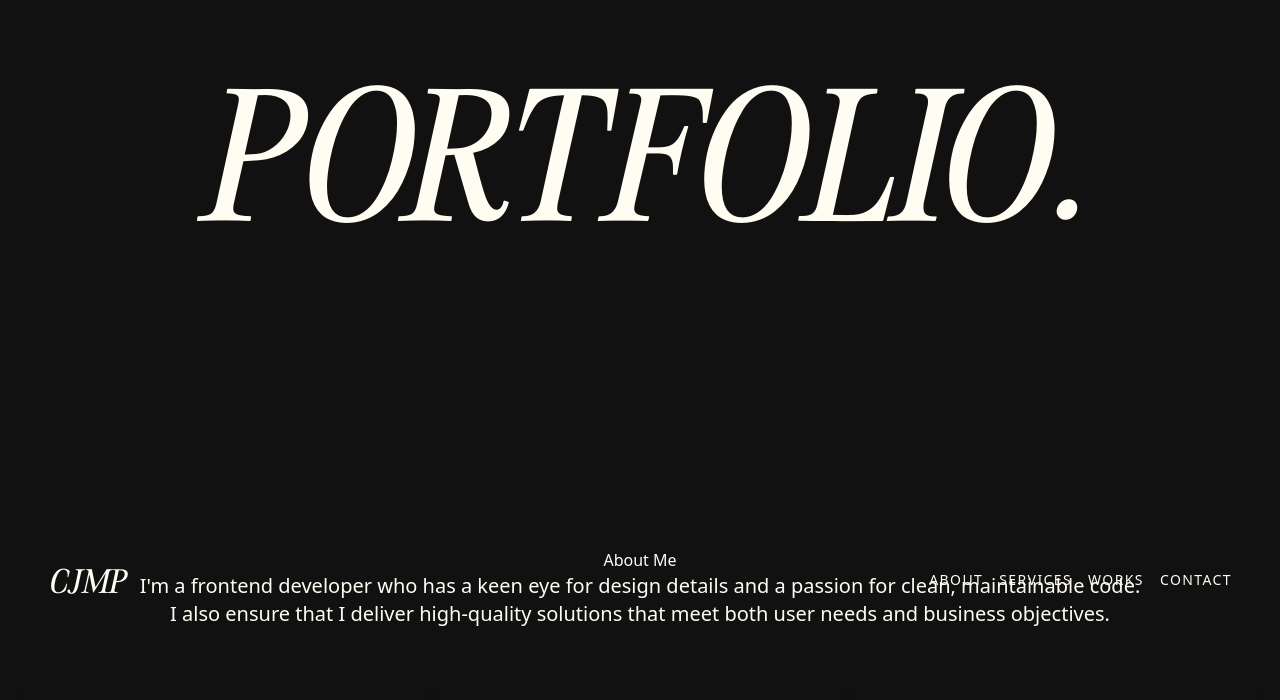
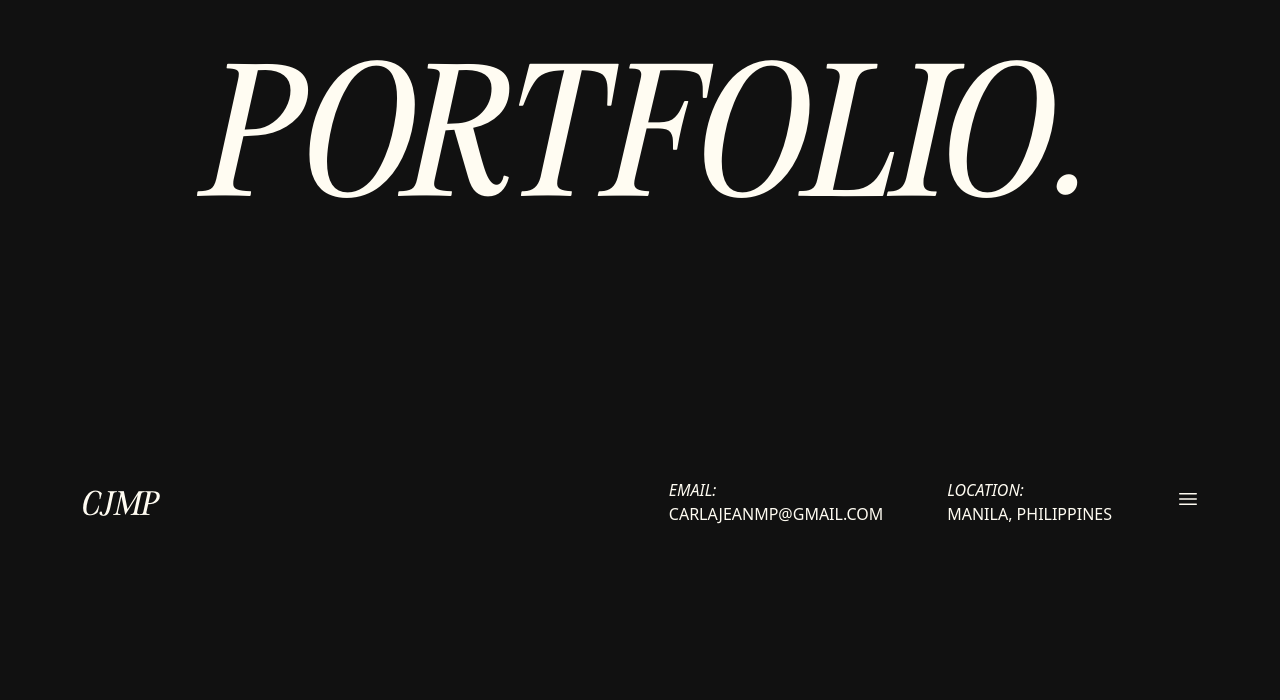
Before and after one commit to karagit/foliobycj, a Next.js app: page / in a window 1280 px wide. Shown: the part 252-952 px from the top of the page. After the commit the page ends 800 px from the top, so only its background shows below. Built offline with nearby package versions, Linux system fonts and the light colour scheme.

Commit message:
Update Banner

```diff
--- a/src/Components/Banner.jsx
+++ b/src/Components/Banner.jsx
@@ -1,13 +1,13 @@
-import NavigationBar from "../Components/NavigationBar";
+import Header from "./Header";
 
 export default function Banner() {
   return (
-    <div className="banner lg:h-screen">
-      <div className="mx-auto max-w-9xl px-6 lg-px-8 h-full">
-        <div className="h-full flex items-center justify-center">
+    <div className="banner h-screen">
+      <div className="px-20 py-5 h-full">
+        <div className="flex items-center justify-center banner-title">
           <h2 className="text-center font-vogue-text-italic">PORTFOLIO.</h2>
         </div>
-        <NavigationBar />
+        <Header />
       </div>
     </div>
   )
--- /dev/null
+++ b/src/Components/Header.jsx
@@ -0,0 +1,22 @@
+import NavigationBar from "./NavigationBar";
+
+export default function Header() {
+  return (
+    <header className="flex items-center justify-between w-full">
+      <a href="#" className="font-vogue-text-italic text-4xl w-1/2">CJMP</a>
+      <div className="flex justify-end items-center w-1/2 space-x-16">
+        <div className="flex space-x-16">
+          <div>
+            <p className="italic font-medium">EMAIL:</p>
+            <p>CARLAJEANMP@GMAIL.COM</p>
+          </div>
+          <div>
+            <p className="italic font-medium">LOCATION:</p>
+            <p>MANILA, PHILIPPINES</p>
+          </div>
+        </div>
+        <NavigationBar />
+      </div>
+    </header>
+  )
+}
--- a/src/Components/NavigationBar.jsx
+++ b/src/Components/NavigationBar.jsx
@@ -1,5 +1,7 @@
-import { Disclosure } from "@headlessui/react";
-import { XMarkIcon, Bars3BottomRightIcon, DocumentTextIcon, SunIcon } from "@heroicons/react/24/outline";
+"use client";
+import React, { useState } from "react";
+import Link from "next/link";
+import { XMarkIcon, Bars3Icon } from "@heroicons/react/24/outline";
 
 const navigation = [
   { name: "ABOUT", href: "#about" },
@@ -9,61 +11,35 @@ const navigation = [
 ];
 
 export default function NavigationBar() {
+  const [open, setOpen] = useState(false);
+  const [click, setClick] = useState(false);
+
   return (
-    <Disclosure as="nav">
-      {({ open }) => (
-        <>
-          <div className="mx-auto max-w-9xl px-2 sm:px-6 lg-px-8">
-            <div className="relative h-16 flex items-center justify-between">
-              <div className="absolute inset-y-0 right-0 flex items-center sm:hidden">
-                <Disclosure.Button className="color-default relative inline-flex items-center justify-center rounded-md p-2">
-                  <span className="absolute -inset-0.5"/>
-                  <span className="sr-only">Open main menu</span>
-                  {open ? (
-                    <XMarkIcon className="block h-6 w-6" aria-hidden="true" />
-                  ) : (
-                    <Bars3BottomRightIcon className="block h-6 w-6" aria-hidden="true" />
-                  )}
-                </Disclosure.Button>
-              </div>
-              <div className="flex items-center justify-between w-full">
-                <a href="#" className="font-vogue-text-italic text-4xl w-1/2">CJMP</a>
-                <div className="flex w-1/2">
-                  <div className="flex">
+    <nav>
+      <button
+        onClick={() => setOpen(!open)}
+        aria-label="Toggle navigation"
+        className="h-6 w-6"
+      >
+        {open && !click ? (
+          <XMarkIcon className="text-dark-400 relative z-10" />
+        ) : (
+          <Bars3Icon />
+        )}
+      </button>
 
-                  </div>
-                </div>
-                <div className="hidden sm:flex space-x-4">
-                  {navigation.map((item, index) => (
-                    <a
-                      key={index}
-                      href={item.href}
-                      className="tracking-widest text-sm hover:transition-all hover:duration-700 hover:text-accent"
-                    >
-                      {item.name}
-                    </a>
-                  ))}
-                </div>
-              </div>
-            </div>
-          </div>
-
-          <Disclosure.Panel className="sm:hidden">
-            <div className="space-y-1 px-2 pb-3 pt-2">
-              {navigation.map((item) => (
-                <Disclosure.Button
-                  key={item.name}
-                  as="a"
-                  href={item.href}
-                  className="block p-3 tracking-widest text-sm hover:transition-all hover:duration-700 hover:text-accent"
-                >
-                  {item.name}
-                </Disclosure.Button>
-              ))}
-            </div>
-          </Disclosure.Panel>
-        </>
+      {(navigation && open && !click) && (
+        <div className="bg-light w-full h-full absolute top-0 left-0 py-12 px-20">
+          <p className="font-vogue-text-italic text-dark-400 menu-title">CONTENTS.</p>
+          <ul className="ml-72">
+            {navigation.map((item, index) => (
+              <li key={index} className="mb-6" onClick={() => setClick(!click)}>
+                <Link href={item.href} className="text-dark-400 text-7xl font-vogue-text-italic tracking-wider"><span className="text-accent">{`0${index+1}. `}</span>{item.name}</Link>
+              </li>
+            ))}
+          </ul>
+        </div>
       )}
-    </Disclosure>
+    </nav>
   )
 }
--- a/src/pages/_document.js
+++ b/src/pages/_document.js
@@ -7,7 +7,7 @@ export default function Document() {
         <link href="https://fonts.googleapis.com/css2?family=Work+Sans:ital,wght@0,100..900;1,100..900&display=swap" rel="stylesheet" />
         <link rel="icon" type="image/x-icon" href="favicon.png" />
       </Head>
-      <title>Portfolio by Carla Jean - Web Developer & Designer in the Philippines</title>
+      <title>Portfolio by Carla Jean - Web Designer & Developer in the Philippines</title>
       <body>
         <Main />
         <NextScript />
--- a/src/pages/index.js
+++ b/src/pages/index.js
@@ -8,10 +8,10 @@ export default function Home() {
   return (
     <>
       <Banner />
-      <About />
+      {/* <About />
       <Works />
       <Contact />
-      <Footer />
+      <Footer /> */}
     </>
   )
 }
--- a/src/style.css
+++ b/src/style.css
@@ -34,5 +34,17 @@ html {
 
 /* Banner */
 .banner {
-  font-size: 12.5rem;
+  &-title {
+    height: calc(100% - 3.125rem);
+  }
+
+  & h2 {
+    font-size: 12.5rem;
+  }
 }
+
+.menu {
+  &-title {
+    font-size: 9.375rem;
+  }
+}
--- a/tailwind.config.js
+++ b/tailwind.config.js
@@ -9,6 +9,7 @@ module.exports = {
         'default': '#111111',
         'light': '#FFFCF2',
         'dark': '#181716',
+        'dark-400': '#403D39',
         'accent': '#EB5E28',
       },
       fontFamily: {
```
